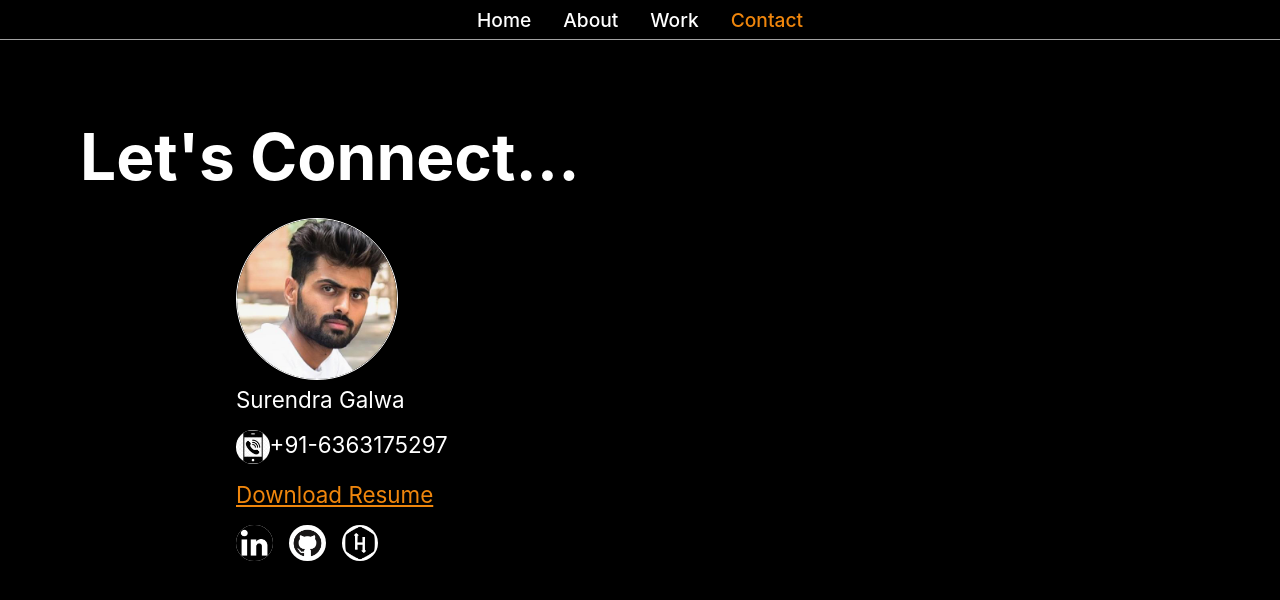
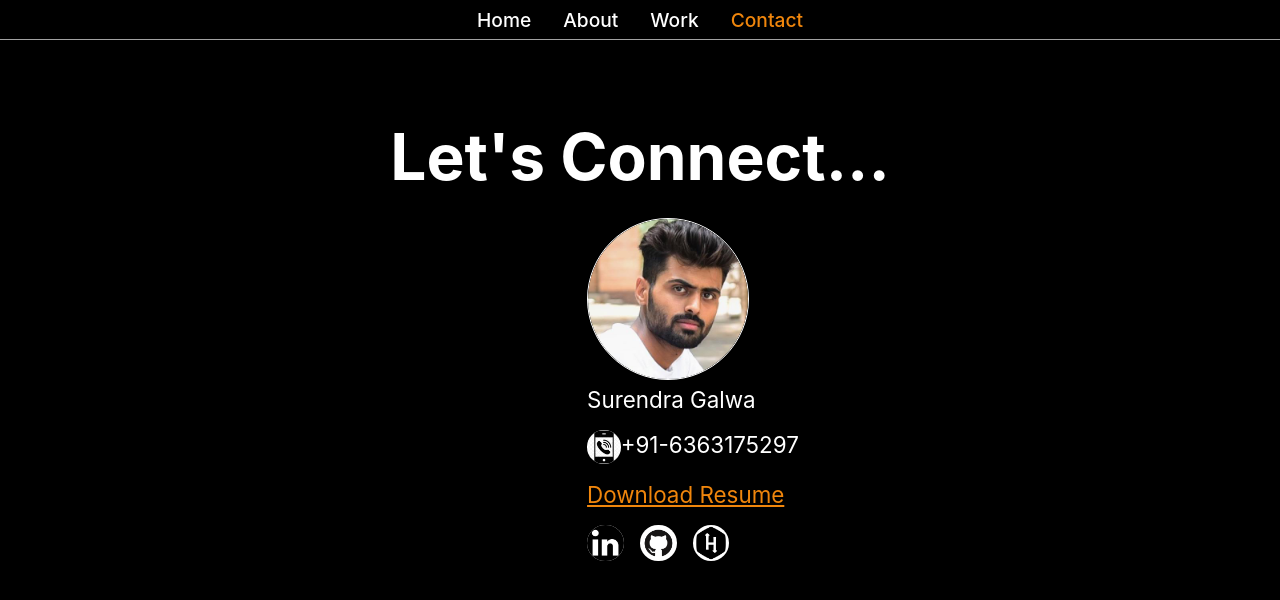
Before and after one commit to surendragalwa11/surendra.github.io, a React (Create React App) app: page /portfolio/contact in a window 1280 px wide. Shown: the top 600 px of the page. Built offline with nearby package versions, Linux system fonts and the light colour scheme.

Commit message:
Contact page: Updated CSS

```diff
--- a/src/common.css
+++ b/src/common.css
@@ -101,3 +101,11 @@
     background: #fff;
     border-radius: 50%;
 }
+
+.contact-page {
+    padding: 5rem;
+    display: flex;
+    justify-content: center;
+    align-items: center;
+    flex-direction: column;
+}
```
